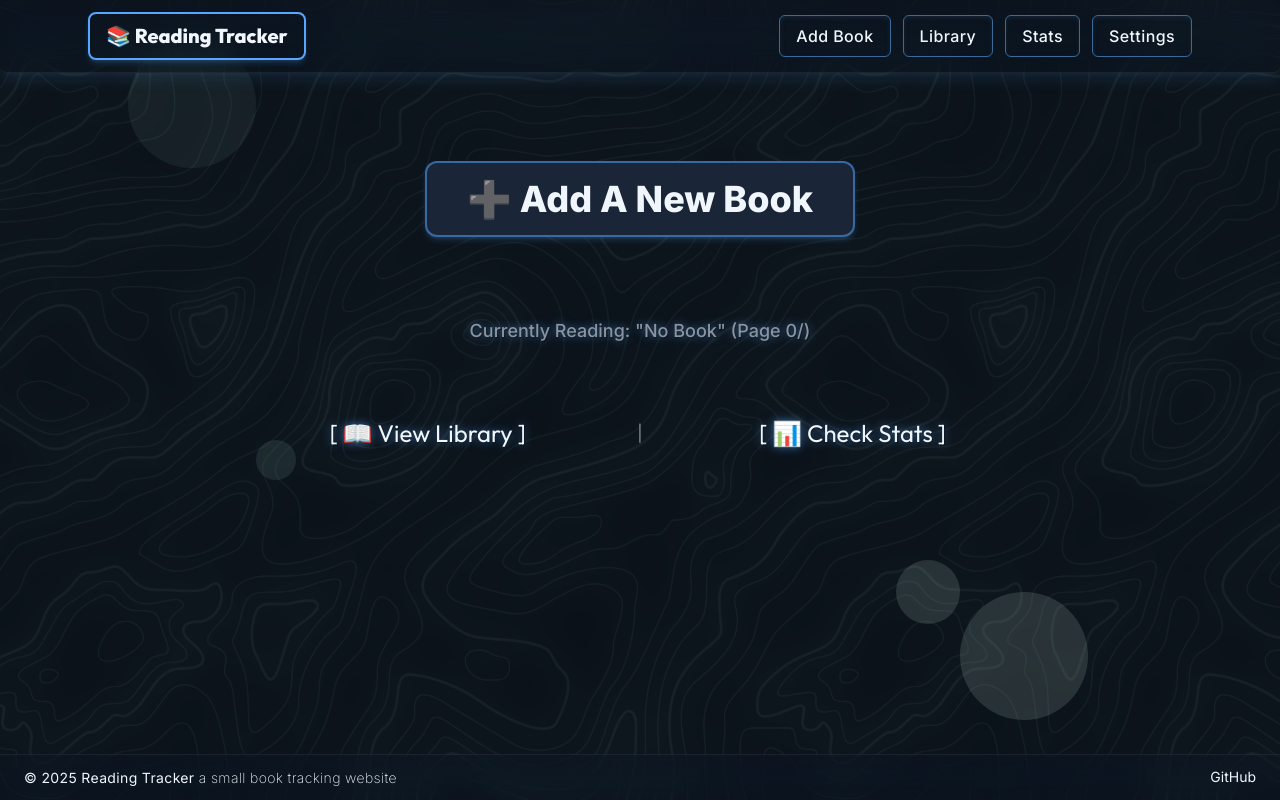
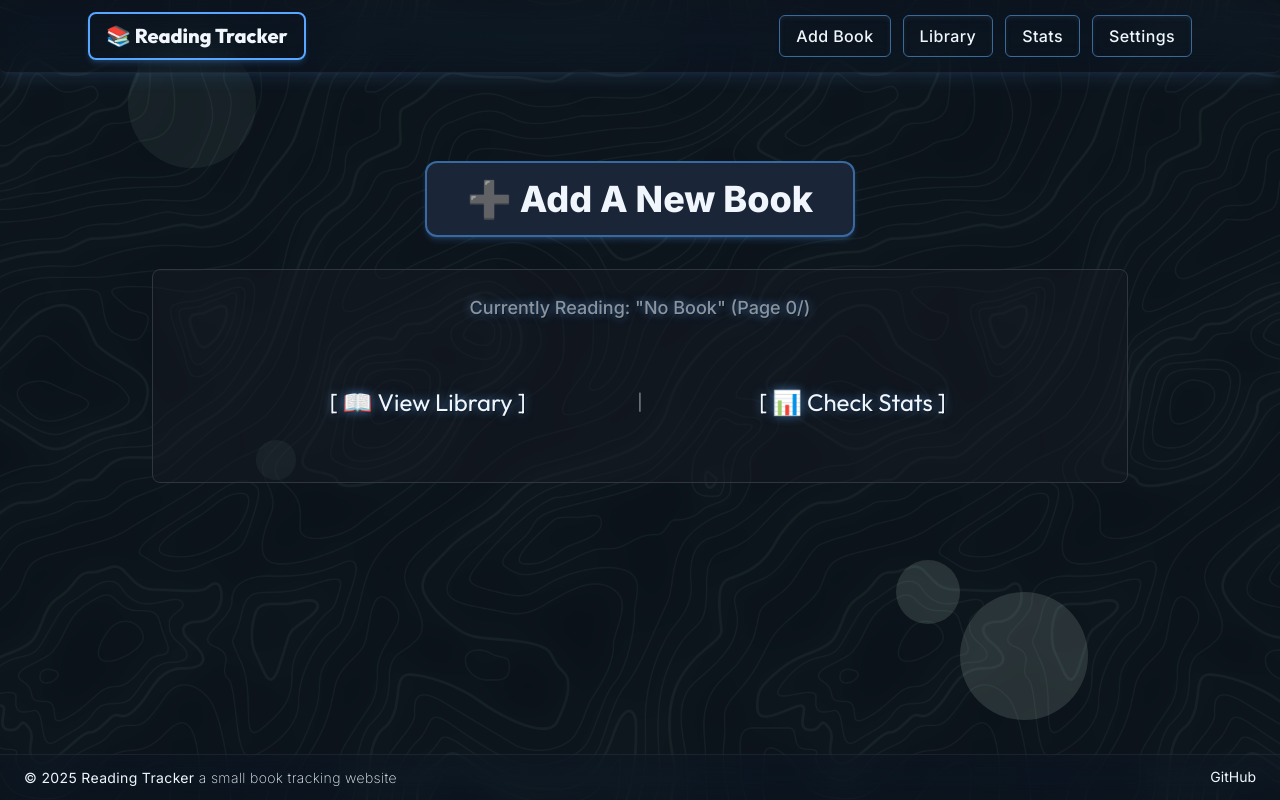
Before and after one commit to wal-z1/book-tracker, a React (Vite) app: page / in a window 1280 px wide. Built offline with nearby package versions, Linux system fonts and the light colour scheme; a web font is replaced by a local one.

Commit message:
some better changes

```diff
--- a/src/components/book/CurrentlyState.jsx
+++ b/src/components/book/CurrentlyState.jsx
@@ -2,7 +2,7 @@ function CurrentlyState({ book }) {
 	return (
 		<div
 			className="container font-inter capitalize font-medium
-            w-fit text-md sm:text-lg mx-auto relative top-8 sm:top-12 px-2 text-center sm:text-left">
+            w-fit text-md sm:text-lg mx-auto px-2 text-center">
 			<span className=" cursor-pointer text-[#8B949E] [text-shadow:0_0_10px_rgba(88,166,255,0.6),_1px_1px_1px_rgba(10,10,10)]">
 				Currently Reading: "{book.title}" (Page {book.currentPage}/
 				{book.totalPages})
--- a/src/pages/HomePage.jsx
+++ b/src/pages/HomePage.jsx
@@ -18,11 +18,11 @@ function HomePage() {
 
 			<div
 				className="
-          flex flex-col gap-20 items-center mt-10
+          flex flex-col items-center mt-10
           w-full max-w-5xl mx-auto
           px-4 sm:px-6
+          gap-12 {/* Reduced the main gap from gap-20 to bring elements closer */}
         ">
-				{/* the add book button (page-level) */}
 				<AddBook onClick={() => setOpen1(true)} />
 
 				{/* modal for page add book */}
@@ -33,11 +33,17 @@ function HomePage() {
 					</PopCard>
 				</Modal>
 
-				{/* show current book */}
-				<CurrentlyState book={book} />
+				{/*
+          This groups the "Currently Reading" and the nav links
+          into one  block
+        */}
+				<div className="flex flex-col items-center w-full gap-6 p-4 sm:p-6 rounded-lg border border-[#30363D] bg-[#161B22]/50">
+					{/* show current book */}
+					<CurrentlyState book={book} />
 
-				{/* links */}
-				<TwoGrid />
+					{/* links */}
+					<TwoGrid />
+				</div>
 			</div>
 			<Footer />
 		</>
```
